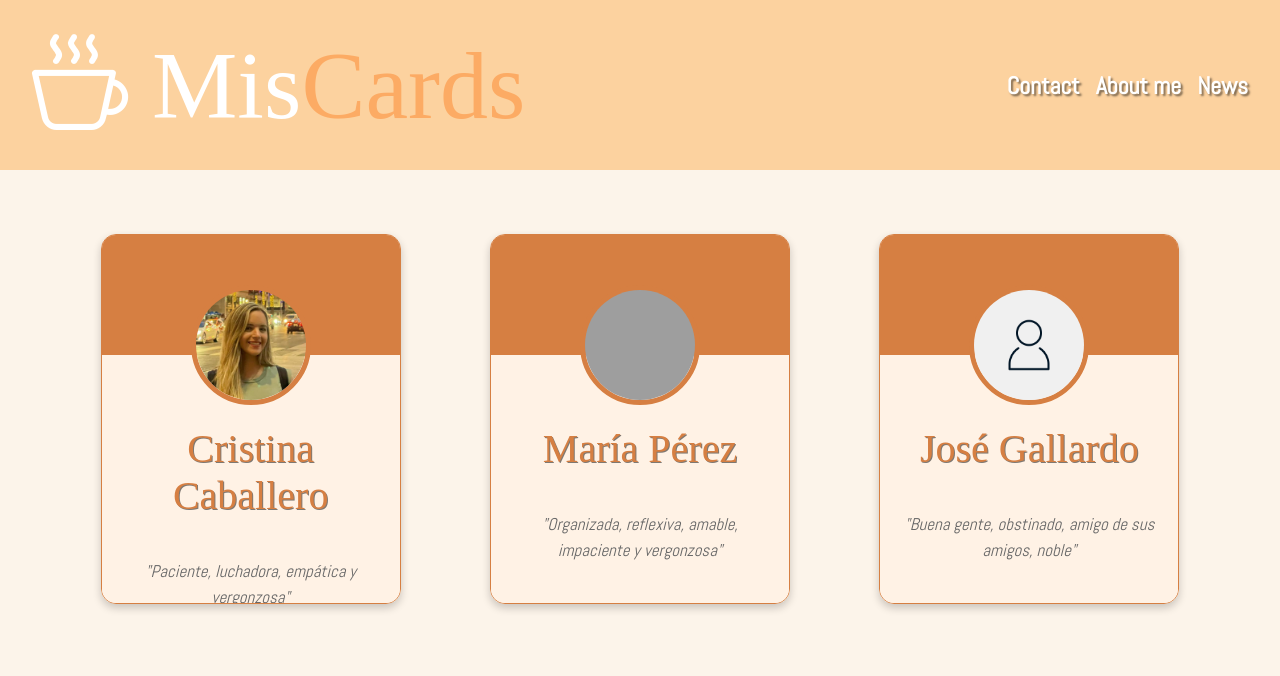
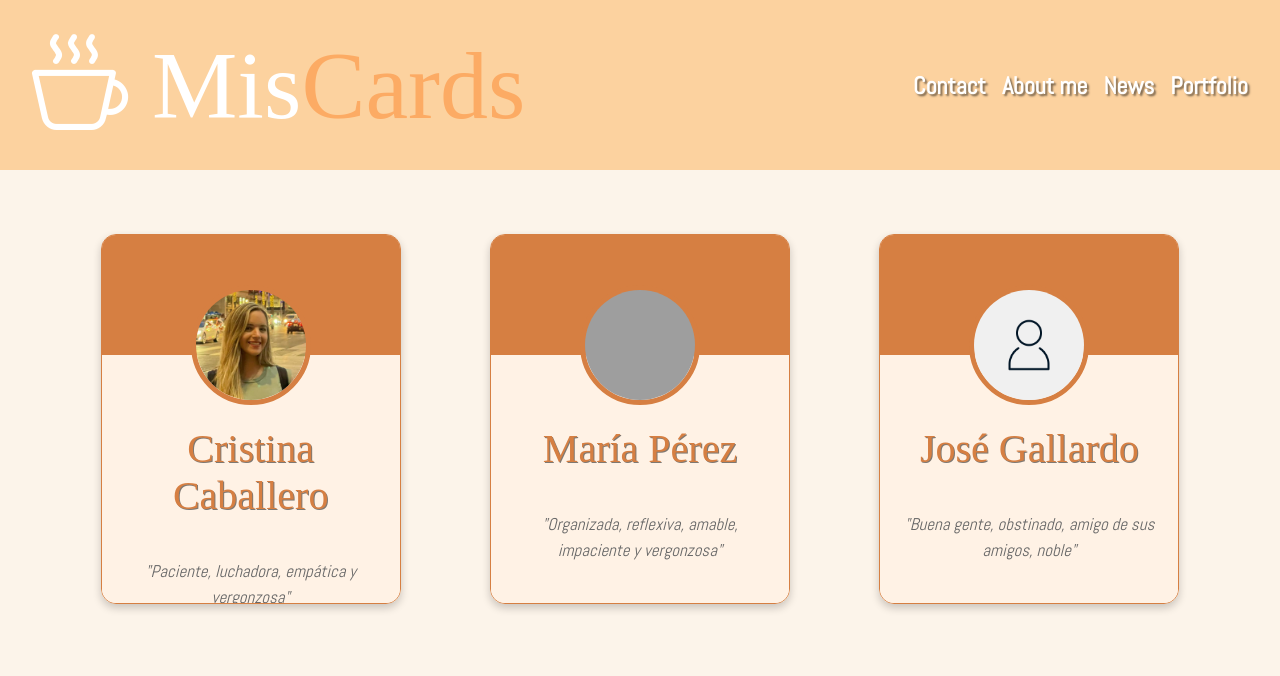
Before and after one commit to Algol95/F5-Proyecto1, a plain HTML site: page index.html in a window 1280 px wide. Shown: the top 676 px of the page. Drawn offline with nearby package versions, Linux system fonts and the light colour scheme; grey boxes are pictures that could not be loaded; a web font is replaced by a local one.

Commit message:
Add portfolio a

```diff
--- a/index.html
+++ b/index.html
@@ -28,6 +28,7 @@
           <li><a href="#">Contact</a></li>
           <li><a href="#">About me</a></li>
           <li><a href="#">News</a></li>
+          <li><a href="#">Portfolio</a></li>
         </ul>
       </nav>
     </header>
```
